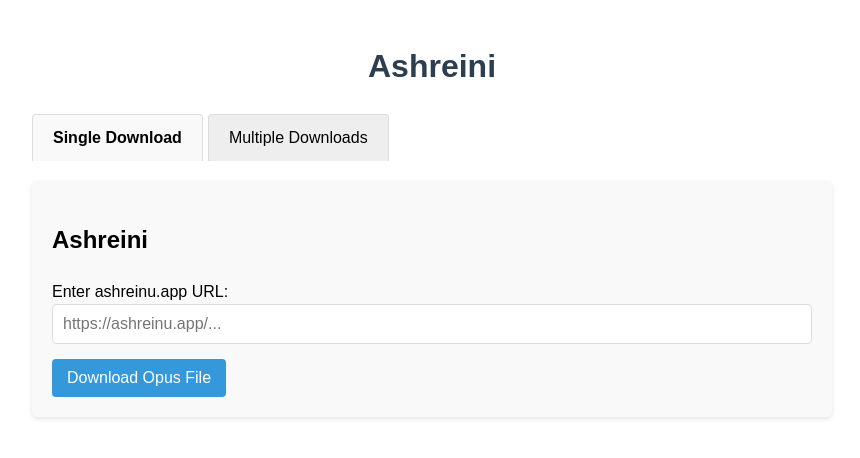
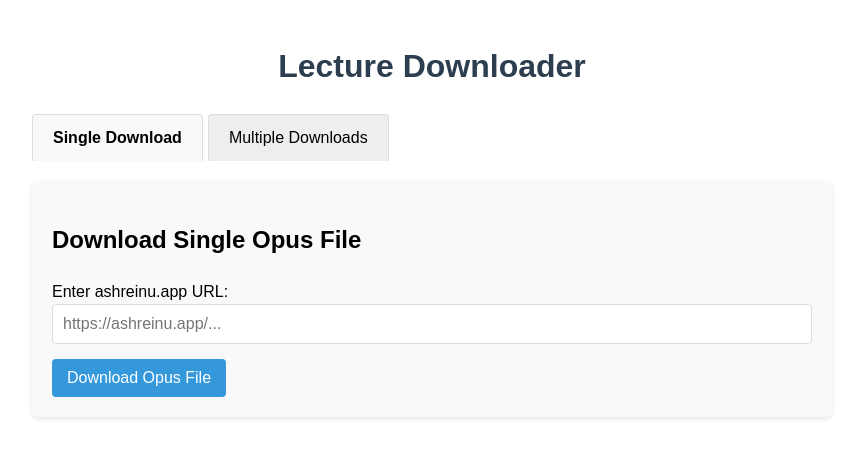
Before and after one commit to lamdanAmiti/ashreini, a website: page index.html in a window 1280 px wide. Shown: the whole page, without its empty margins (208-1068 px from the left). Drawn offline with Linux system fonts and the light colour scheme.

Commit message:
Update index.html

```diff
--- a/index.html
+++ b/index.html
@@ -104,7 +104,7 @@
   </style>
 </head>
 <body>
-  <h1>Ashreini</h1>
+  <h1>Lecture Downloader</h1>
 
   <div class="tabs">
     <div class="tab active" data-tab="single">Single Download</div>
@@ -113,7 +113,7 @@
 
   <div class="container">
     <div class="tab-content active" id="single-tab">
-      <h2>Ashreini</h2>
+      <h2>Download Single Opus File</h2>
       <div class="input-group">
         <label for="url">Enter ashreinu.app URL:</label>
         <input type="text" id="url" placeholder="https://ashreinu.app/..." required>
```
